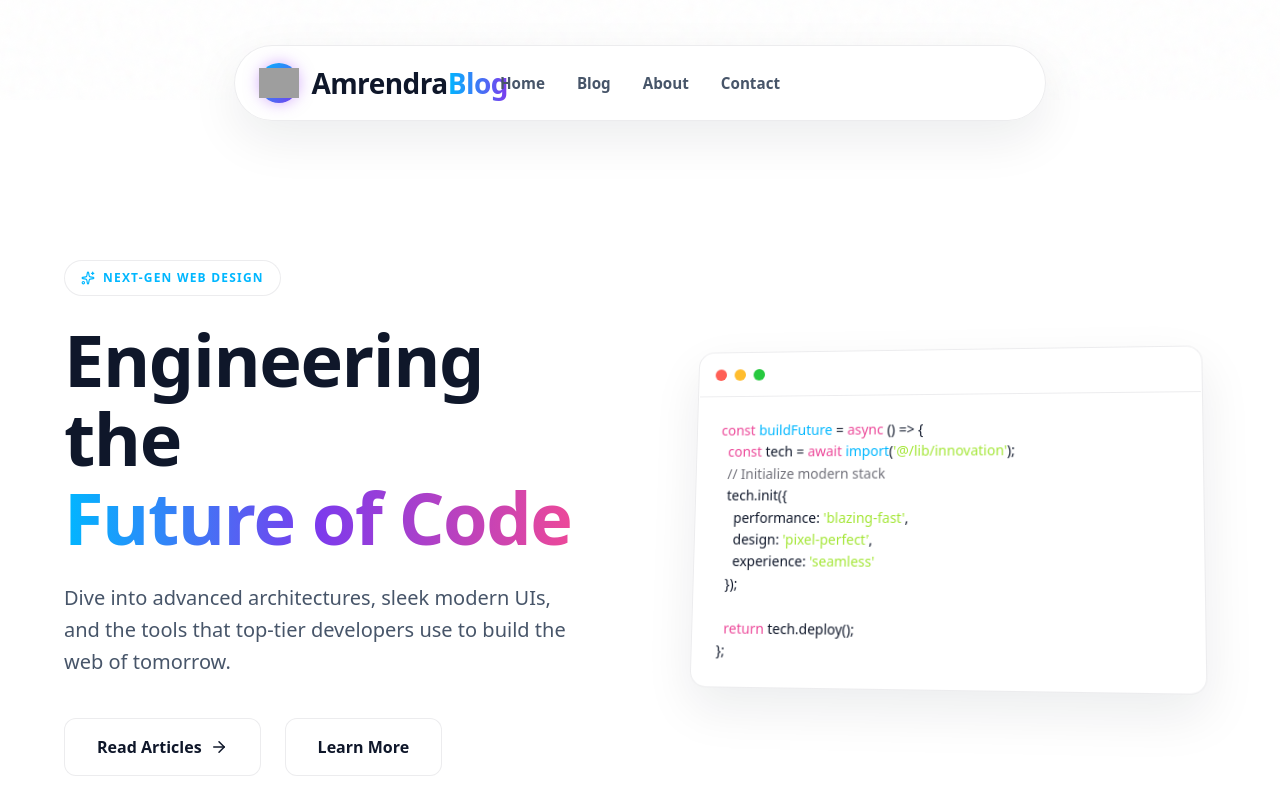
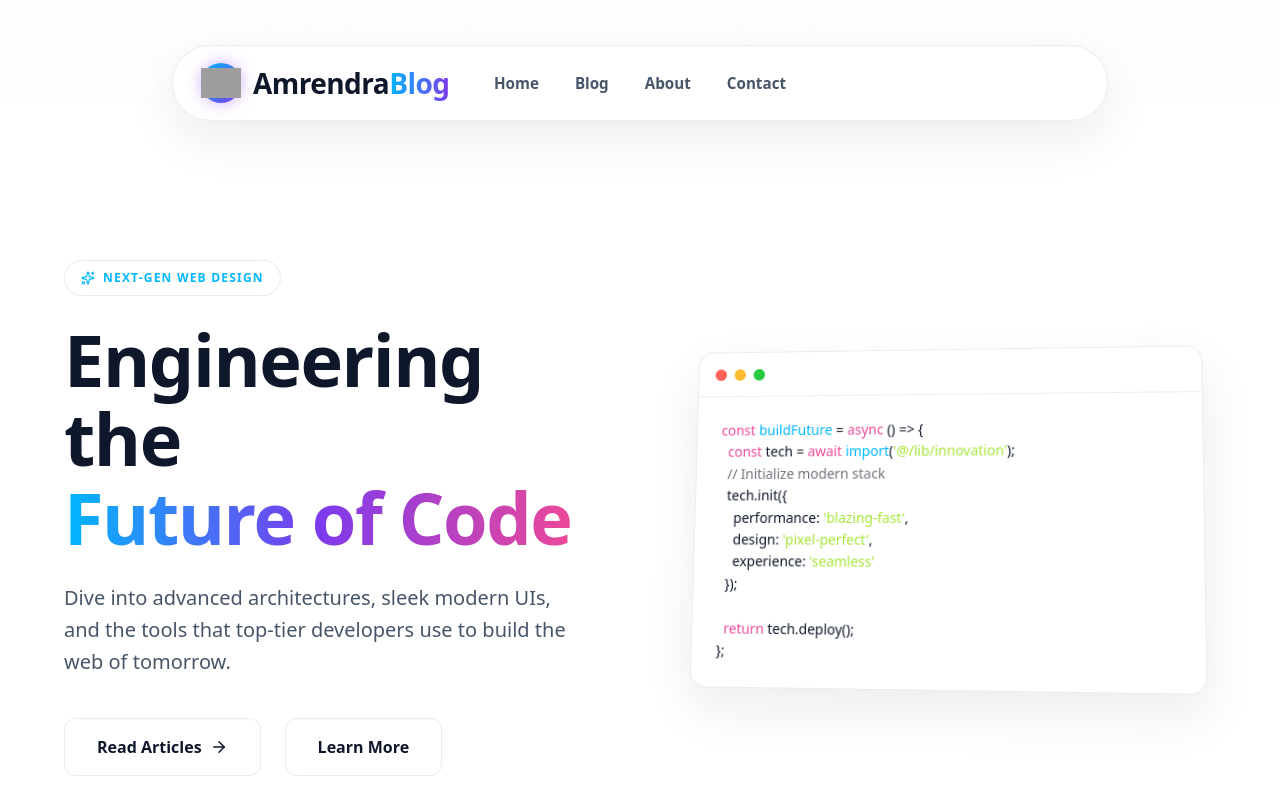
Before and after one commit to AmrendraCodes/AmrendraBlog, a Next.js app in the folder my-website/: page / in a window 1280 px wide. Shown: the top 800 px of the page. Built offline with nearby package versions, Linux system fonts and the light colour scheme; grey boxes are pictures that could not be loaded.

Commit message:
file committed

```diff
--- a/my-website/src/components/Header.module.css
+++ b/my-website/src/components/Header.module.css
@@ -30,8 +30,15 @@
 
 @media (min-width: 768px) {
   .header {
-    max-width: 65%;
-    padding: 1rem 1.5rem;
+    max-width: 95%;
+    padding: 0.85rem 1.5rem;
+  }
+}
+
+@media (min-width: 1024px) {
+  .header {
+    max-width: 75%;
+    padding: 1rem 1.75rem;
   }
 }
 
@@ -67,6 +74,13 @@
 
 @media (min-width: 768px) {
   .logoIcon {
+    width: 2.15rem;
+    height: 2.15rem;
+  }
+}
+
+@media (min-width: 1024px) {
+  .logoIcon {
     width: 2.5rem;
     height: 2.5rem;
   }
@@ -85,6 +99,12 @@
 
 @media (min-width: 768px) {
   .logoText {
+    font-size: 24px;
+  }
+}
+
+@media (min-width: 1024px) {
+  .logoText {
     font-size: 28px;
   }
 }
@@ -98,29 +118,26 @@
 
 .nav {
   display: none;
-
-
 }
 
-@media (min-width: 1024px) {
-  .mobileToggle {
-    display: none;
+@media (min-width: 768px) {
+  .nav {
+    display: flex;
+    align-items: center;
+    gap: 1.25rem;
+    position: absolute;
+    left: 50%;
+    top: 50%;
+    transform: translate(-50%, -50%);
+    white-space: nowrap;
   }
 }
 
 @media (min-width: 1024px) {
   .nav {
-    display: flex;
-    align-items: center;
-    gap: 2rem;
-
-    position: absolute;
-    left: 50%;
-    top: 50%;
-    transform: translate(-50%, -50%);
+    gap: 2.25rem;
   }
 }
-
 .navLink {
   position: relative;
   font-size: 0.95rem;
@@ -128,6 +145,12 @@
   color: #475569;
   text-decoration: none;
   transition: color 0.3s ease;
+}
+
+@media (min-width: 768px) and (max-width: 1023px) {
+  .navLink {
+    font-size: 0.88rem;
+  }
 }
 
 .navLink:hover {
```
